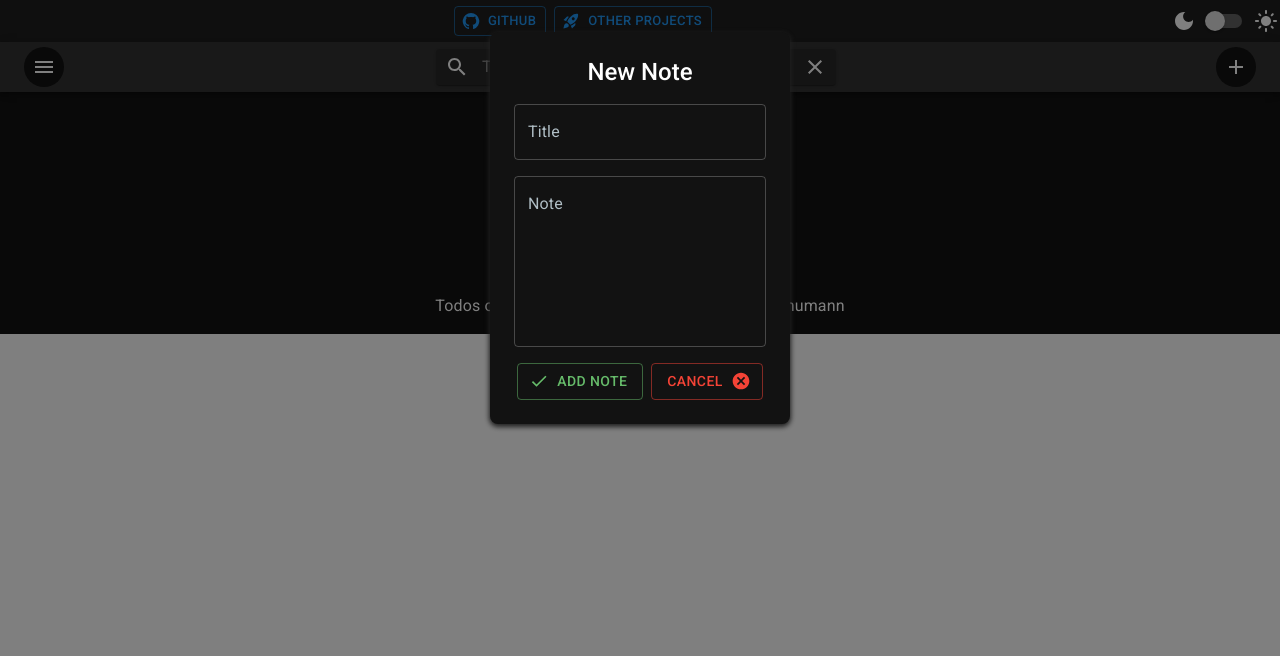
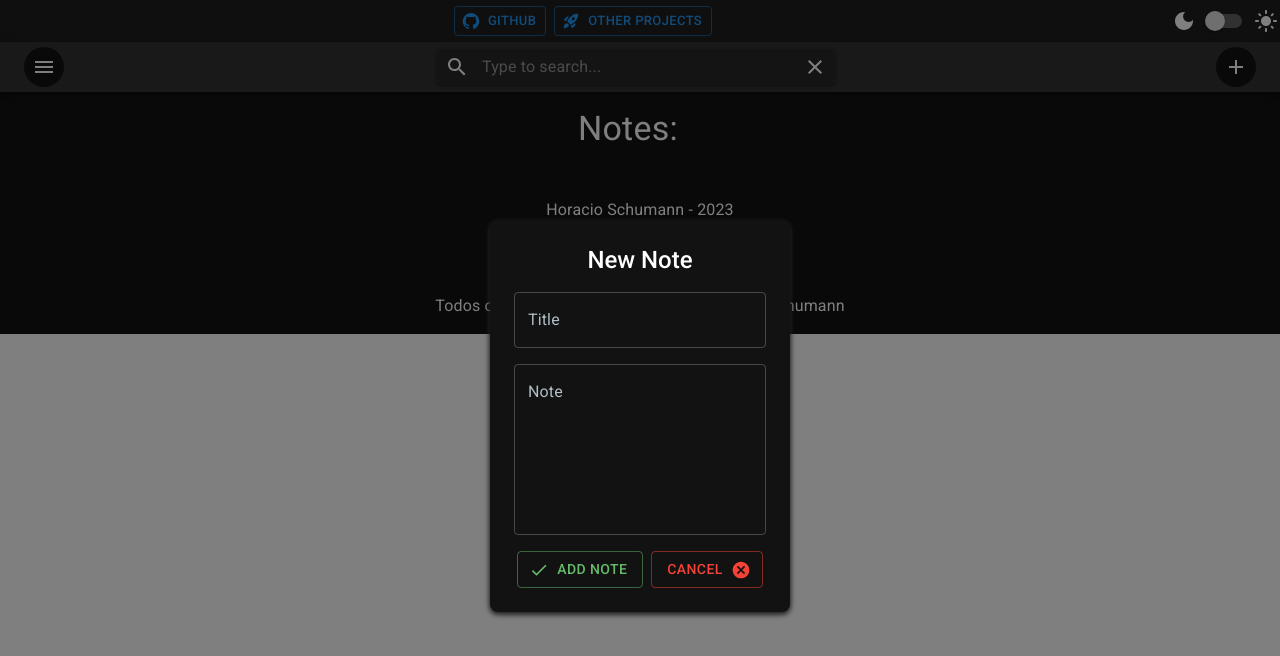
Before and after one commit to horaciosdev/react-notes, a React (Vite) app: page / in a window 1280 px wide. Both pictures are taken after a click on the button 1236 px from the left and 67 px from the top of the page. Shown: the top 656 px of the page. Built offline with nearby package versions, Linux system fonts and the light colour scheme.

Commit message:
feat: add handleCloseModal

```diff
--- a/src/pages/NotesApp.tsx
+++ b/src/pages/NotesApp.tsx
@@ -83,6 +83,10 @@ export default function NotesApp() {
     if (searchTerm) {
       setTitle(searchTerm);
     }
+  };
+
+  const handleCloseModal = () => {
+    handleCancelNote();
   };
 
   const handleCancelNote = () => {
@@ -212,14 +216,13 @@ export default function NotesApp() {
 
       <Modal
         open={creatingNewNote}
+        onClose={handleCloseModal}
         aria-labelledby="modal-modal-title"
         aria-describedby="modal-modal-description"
-      >
-        <Box
         sx={{
           display: "flex",
+          alignItems: "center",
           justifyContent: "center",
-            alignItems: "center",
         }}
       >
         <NewNoteForm
@@ -230,19 +233,17 @@ export default function NotesApp() {
           handleCancelNote={handleCancelNote}
           addNewNote={addNewNote}
         />
-        </Box>
       </Modal>
 
       <Modal
         open={editingId != 0}
+        onClose={handleCloseModal}
         aria-labelledby="modal-modal-title"
         aria-describedby="modal-modal-description"
-      >
-        <Box
         sx={{
           display: "flex",
+          alignItems: "center",
           justifyContent: "center",
-            alignItems: "center",
         }}
       >
         <EditNoteForm
@@ -253,7 +254,6 @@ export default function NotesApp() {
           handleCancelNote={handleCancelNote}
           saveNote={saveNote}
         />
-        </Box>
       </Modal>
     </Box>
   );
```
Lines whose indentation alone changed are shown as unchanged.
